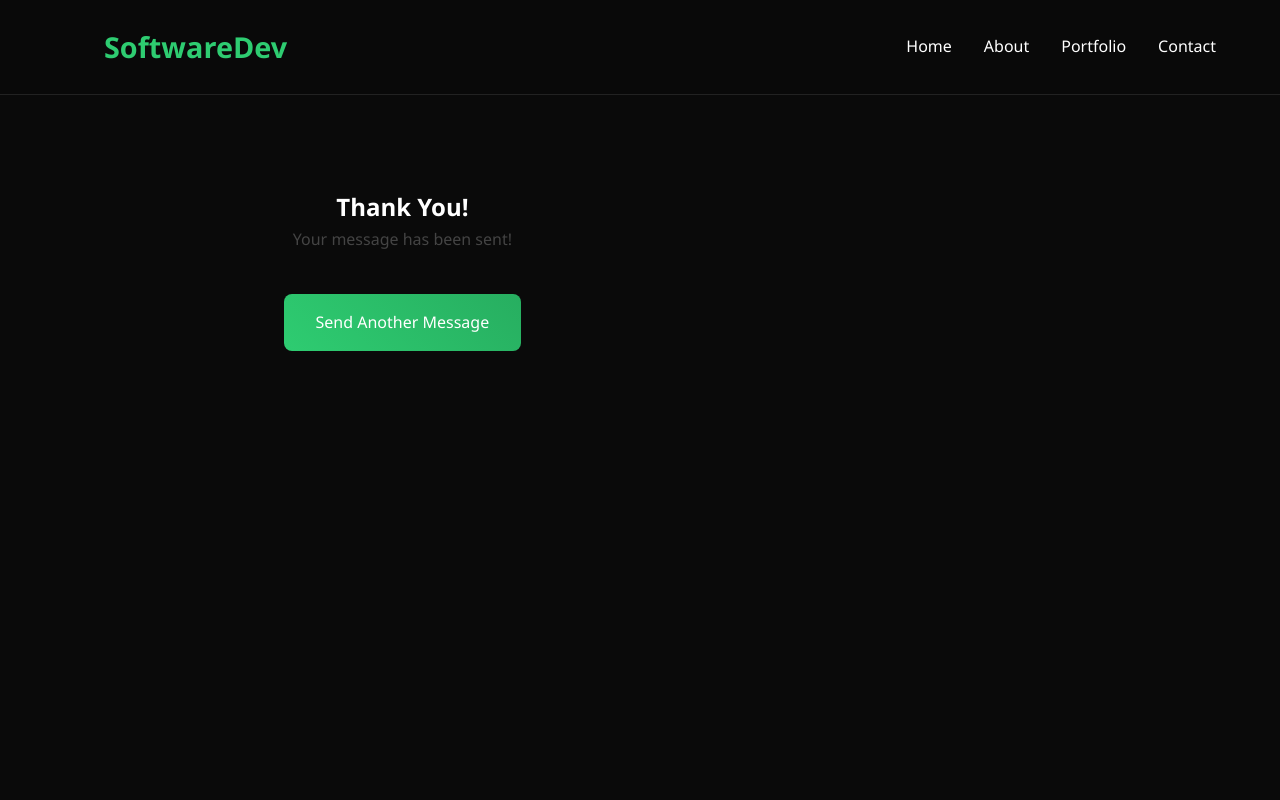
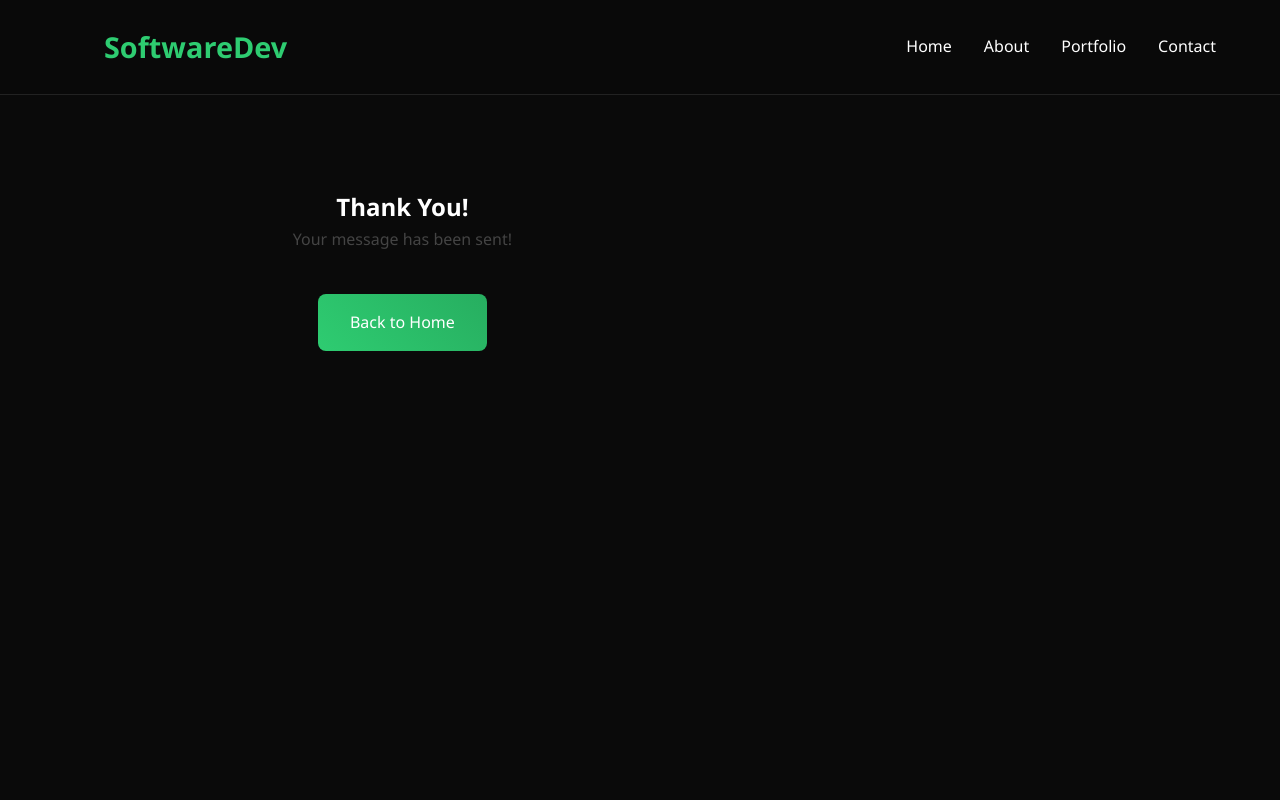
Before and after one commit to FortuneWhyte/portfolio-dev, a React app: page /thank-you in a window 1280 px wide. Shown: the top 800 px of the page. Built offline with nearby package versions, Linux system fonts and the light colour scheme; the HTML template or start-up script is replaced by a standard one.

Commit message:
Thank You page and redirection

```diff
--- a/src/pages/Contact.jsx
+++ b/src/pages/Contact.jsx
@@ -1,7 +1,18 @@
+import { useNavigate } from "react-router-dom";
 import Navbar from "../components/Navbar";
 import Footer from "../components/Footer";
 
 export default function Contact() {
+
+  const navigate = useNavigate();
+
+  const handleSubmit = (e) => {
+    e.preventDefault();
+
+
+    navigate("/thankyou");
+  };
+
   return (
     <>
       <Navbar />
--- a/src/pages/ThankYou.jsx
+++ b/src/pages/ThankYou.jsx
@@ -1,3 +1,4 @@
+import { Link } from "react-router-dom";
 import Navbar from "../components/Navbar";
 import Footer from "../components/Footer";
 
@@ -14,9 +15,9 @@ export default function ThankYou() {
             Your message has been sent!
           </p>
 
-          <a href="/contact" className="cta-button">
-            Send Another Message
-          </a>
+          <Link to="/" className="cta-button">
+            Back to Home
+          </Link>
         </div>
       </section>
       <Footer />
```
Also changed, not shown: 1 other file (tests, documents, lock files or other folders).
